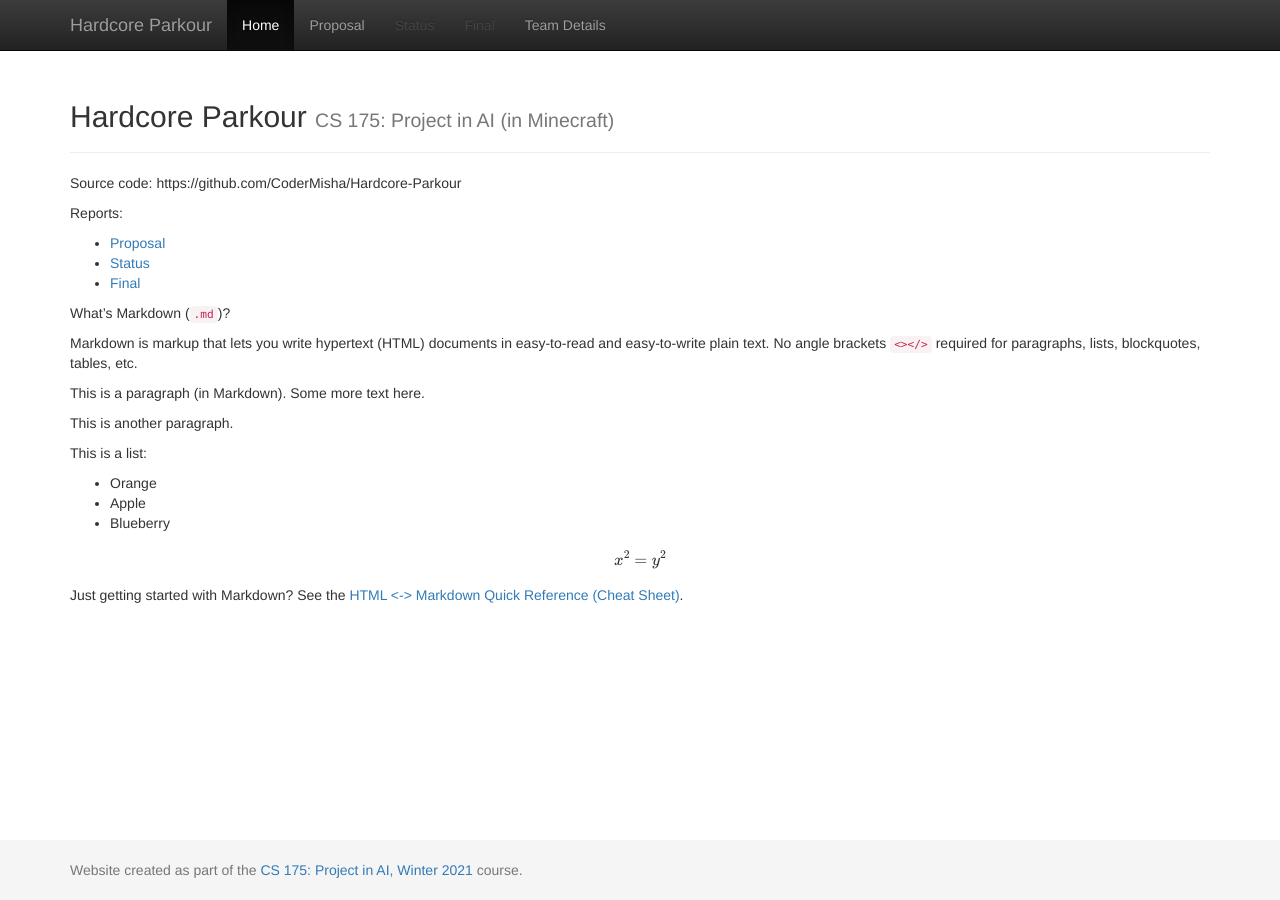
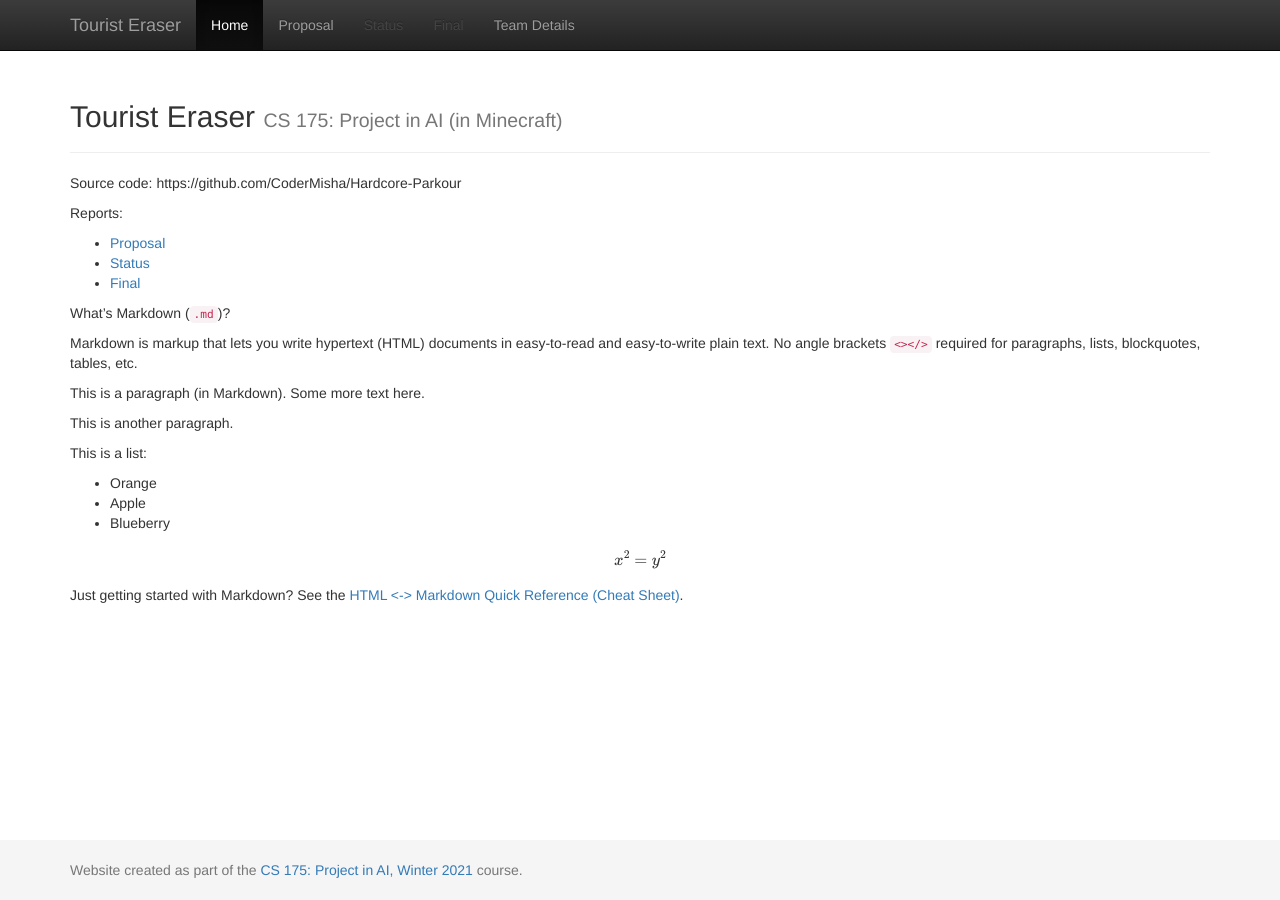
Before and after one commit to CoderMisha/175Temp, a Jekyll site: the page built from docs/index.md, in a window 1280 px wide. Built offline with Jekyll 4.4.1, drawn with Linux system fonts in a browser that asks for light colours; formulas are drawn with MathJax 3.

Commit message:
Update _config.yml

```diff
--- a/docs/_config.yml
+++ b/docs/_config.yml
@@ -1,7 +1,7 @@
 ###########
 # site.title
 
-title:    'Hardcore Parkour'
+title:    'Tourist Eraser'
 subtitle: 'CS 175: Project in AI (in Minecraft)'
 
 
```
